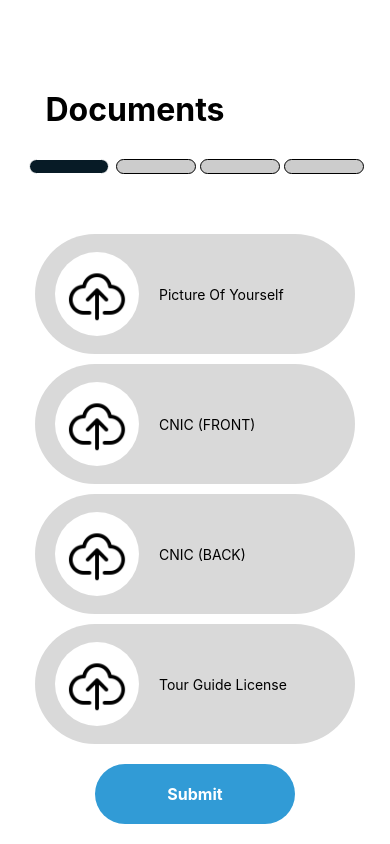
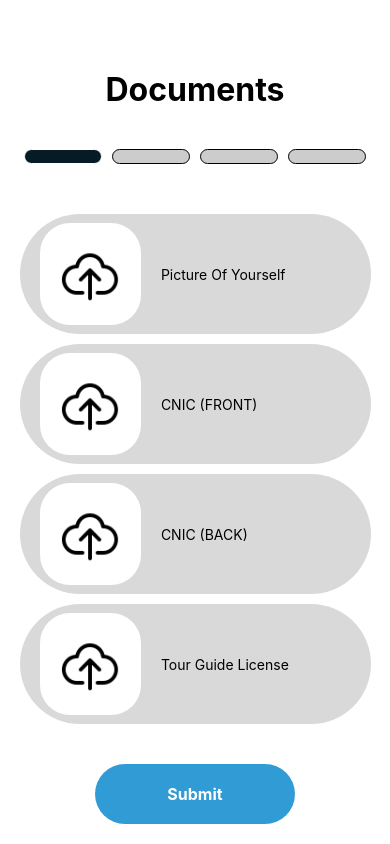
Before and after one commit to Tanees244/Safarnama, a React Native app: screen /GuideDocument in a window 390 px wide. Built offline with nearby package versions, Linux system fonts and the light colour scheme.

Commit message:
edit done

```diff
--- a/Screens/Guide/GuideDocument.js
+++ b/Screens/Guide/GuideDocument.js
@@ -1,157 +1,143 @@
-import React, { useState, useRef } from 'react';
-import { View, Text, StyleSheet, TextInput, ScrollView, Image, TouchableOpacity } from 'react-native';
-import Svg, { Ellipse } from 'react-native-svg';
+//done
+import React from 'react';
+import { View, Text, StyleSheet, ScrollView, Image, TouchableOpacity, Dimensions } from 'react-native';
 import { useNavigation } from '@react-navigation/native';
 
 const GuideDocument = () => {
+  const navigation = useNavigation();
 
-  const navigation = useNavigation();
+  const screenWidth = Dimensions.get('window').width;
+  const buttonWidth = screenWidth * 0.26;
+  const containerWidth = screenWidth * 0.9;
+  const indicatorWidth = screenWidth * 0.2;
 
   return (
     <ScrollView contentContainerStyle={styles.container}>
-      <Text style={styles.Text}>
-        Documents
-      </Text>
+      <Text style={styles.text}>Documents</Text>
 
-      <View style={styles.Indicator}>
-        <View style={styles.PageIndicatorActive} />
-        <View style={styles.PageIndicator} />
-        <View style={styles.PageIndicator} />
-        <View style={styles.PageIndicator} />
+      <View style={styles.indicator}>
+        <View style={[styles.pageIndicatorActive, { width: indicatorWidth }]} />
+        <View style={[styles.pageIndicator, { width: indicatorWidth }]} />
+        <View style={[styles.pageIndicator, { width: indicatorWidth }]} />
+        <View style={[styles.pageIndicator, { width: indicatorWidth }]} />
       </View>
 
-      <View style={styles.UploadContainer}>
-        <View style={styles.SubContainer}>
-            <TouchableOpacity
-            style={styles.Button}
-            >
-                <Image source={require('../../assets/upload.png')} style={styles.Image}/>
+      <View style={[styles.uploadContainer, { width: containerWidth }]}>
+        <View style={styles.subContainer}>
+          <TouchableOpacity style={[styles.button, { width: buttonWidth, height: buttonWidth }]}>
+            <Image source={require('../../assets/upload.png')} style={styles.image} />
           </TouchableOpacity>
-            <View style={styles.TextContainer}>
+          <View style={styles.textContainer}>
             <Text>Picture Of Yourself</Text>
           </View>
         </View>
-        <View style={styles.SubContainer}>
-            <TouchableOpacity
-            style={styles.Button}
-            >
-                <Image source={require('../../assets/upload.png')} style={styles.Image}/>
+        <View style={styles.subContainer}>
+          <TouchableOpacity style={[styles.button, { width: buttonWidth, height: buttonWidth }]}>
+            <Image source={require('../../assets/upload.png')} style={styles.image} />
           </TouchableOpacity>
-            <View style={styles.TextContainer}>
+          <View style={styles.textContainer}>
             <Text>CNIC (FRONT)</Text>
           </View>
         </View>
-        <View style={styles.SubContainer}>
-            <TouchableOpacity
-            style={styles.Button}
-            >
-                <Image source={require('../../assets/upload.png')} style={styles.Image}/>
+        <View style={styles.subContainer}>
+          <TouchableOpacity style={[styles.button, { width: buttonWidth, height: buttonWidth }]}>
+            <Image source={require('../../assets/upload.png')} style={styles.image} />
           </TouchableOpacity>
-            <View style={styles.TextContainer}>
+          <View style={styles.textContainer}>
             <Text>CNIC (BACK)</Text>
           </View>
         </View>
-        <View style={styles.SubContainer}>
-            <TouchableOpacity
-            style={styles.Button}
-            >
-                <Image source={require('../../assets/upload.png')} style={styles.Image}/>
+        <View style={styles.subContainer}>
+          <TouchableOpacity style={[styles.button, { width: buttonWidth, height: buttonWidth }]}>
+            <Image source={require('../../assets/upload.png')} style={styles.image} />
           </TouchableOpacity>
-            <View style={styles.TextContainer}>
+          <View style={styles.textContainer}>
             <Text>Tour Guide License</Text>
           </View>
         </View>
       </View>
-      <TouchableOpacity
-        style={styles.SubmitButton}
-      >
-        <Text style={styles.SubmitButtonText}>Submit</Text>
+
+      <TouchableOpacity style={styles.submitButton}>
+        <Text style={styles.submitButtonText}>Submit</Text>
       </TouchableOpacity>
     </ScrollView>
   );
-}
+};
 
 const styles = StyleSheet.create({
   container: {
     flexGrow: 1,
     alignItems: 'center',
     backgroundColor: 'white',
+    paddingVertical: 40,
   },
-  backgroundEllipse: {
-    position: 'absolute',
-  },
-  Text: {
+  text: {
     fontSize: 32,
     color: 'black',
     fontWeight: 'bold',
-    marginTop: 90,
-    right: 60,
+    marginTop: 30,
+    marginBottom: 20,
   },
-  Indicator: {
+  indicator: {
     flexDirection: 'row',
-    top: 30,
+    marginVertical: 20,
   },
-  PageIndicator: {
+  pageIndicator: {
     borderWidth: 1,
     borderRadius: 30,
-    width: 80,
     height: 15,
     borderColor: 'black',
     backgroundColor: '#CCCCCC',
-    marginHorizontal: 2,
+    marginHorizontal: 5,
   },
-  PageIndicatorActive: {
+  pageIndicatorActive: {
     borderWidth: 1,
     borderRadius: 30,
-    width: 80,
     height: 15,
     borderColor: 'white',
     backgroundColor: '#071B26',
     marginHorizontal: 5,
   },
-  UploadContainer: {
-    top: 80,
-    width: '100%',
+  uploadContainer: {
+    marginTop: 20,
     alignItems: 'center',
   },
-  SubContainer: {
+  subContainer: {
     flexDirection: 'row',
     backgroundColor: '#D9D9D9',
     borderRadius: 66,
     height: 120,
-    width: 320,
+    width: '100%',
     alignItems: 'center',
     justifyContent: 'space-between',
     marginTop: 10,
     paddingHorizontal: 20,
   },
-  Button: {
-    width: 84,
-    height: 84,
-    borderRadius: 42,
+  button: {
+    borderRadius: 30,
     backgroundColor: 'white',
     alignItems: 'center',
     justifyContent: 'center',
   },
-  Image: {
+  image: {
     width: 60,
     height: 60,
   },
-  TextContainer: {
+  textContainer: {
     flex: 1,
     marginLeft: 20,
     justifyContent: 'center',
   },
-  SubmitButton: {
+  submitButton: {
     backgroundColor: '#319BD6',
-    width: 200, // Set your desired width
-    height: 60, // Set your desired height
-    borderRadius: 40, // Set your desired border radius
-    marginTop: 100, // Add space between the UploadContainer and SubmitButton
+    width: 200,
+    height: 60,
+    borderRadius: 40,
+    marginTop: 40,
     alignItems: 'center',
     justifyContent: 'center',
   },
-  SubmitButtonText: {
+  submitButtonText: {
     color: 'white',
     fontSize: 16,
     fontWeight: 'bold',
--- a/Screens/Guide/GuideExperience.js
+++ b/Screens/Guide/GuideExperience.js
@@ -1,3 +1,4 @@
+//done
 import React, { useState, useRef } from 'react';
 import { View, Text, StyleSheet, TouchableOpacity, TextInput, ScrollView, Dimensions } from 'react-native';
 
```
Lines whose indentation alone changed are shown as unchanged.
